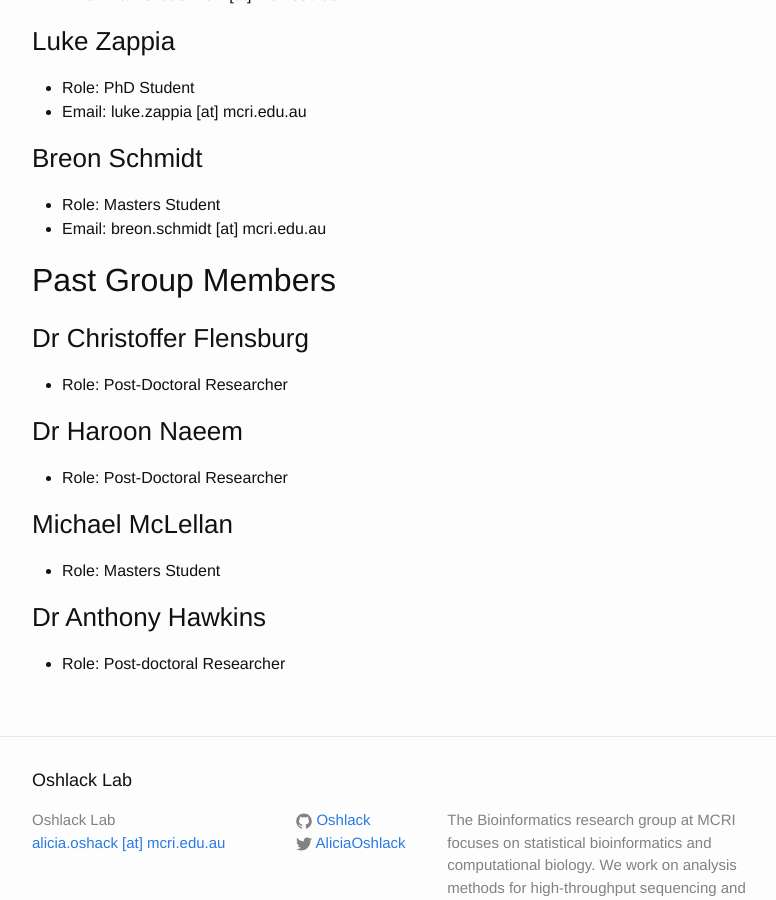
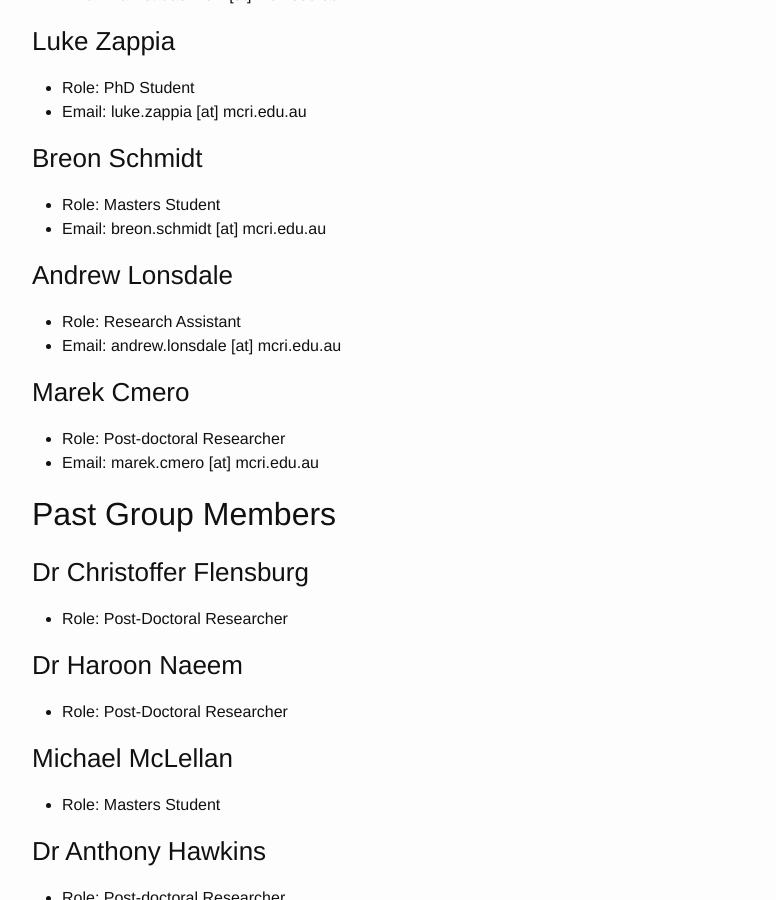
Before and after one commit to Oshlack/oshlack.github.io, a Jekyll site: the page built from people.md, in a window 1280 px wide and 900 px high, scrolled down 1432 px. Shown: the whole window, without its empty margins (238-1014 px from the left). Built offline with Jekyll 4.4.1, drawn with Linux system fonts in a browser that asks for light colours.

Commit message:
Add Andrew and Marek

```diff
--- a/people.md
+++ b/people.md
@@ -51,6 +51,13 @@ permalink: /people/
 * Role: Masters Student
 * Email: breon.schmidt [at] mcri.edu.au
 
+### Andrew Lonsdale
+* Role: Research Assistant
+* Email: andrew.lonsdale [at] mcri.edu.au
+
+### Marek Cmero
+* Role: Post-doctoral Researcher
+* Email: marek.cmero [at] mcri.edu.au
 
 ## Past Group Members
 
```
